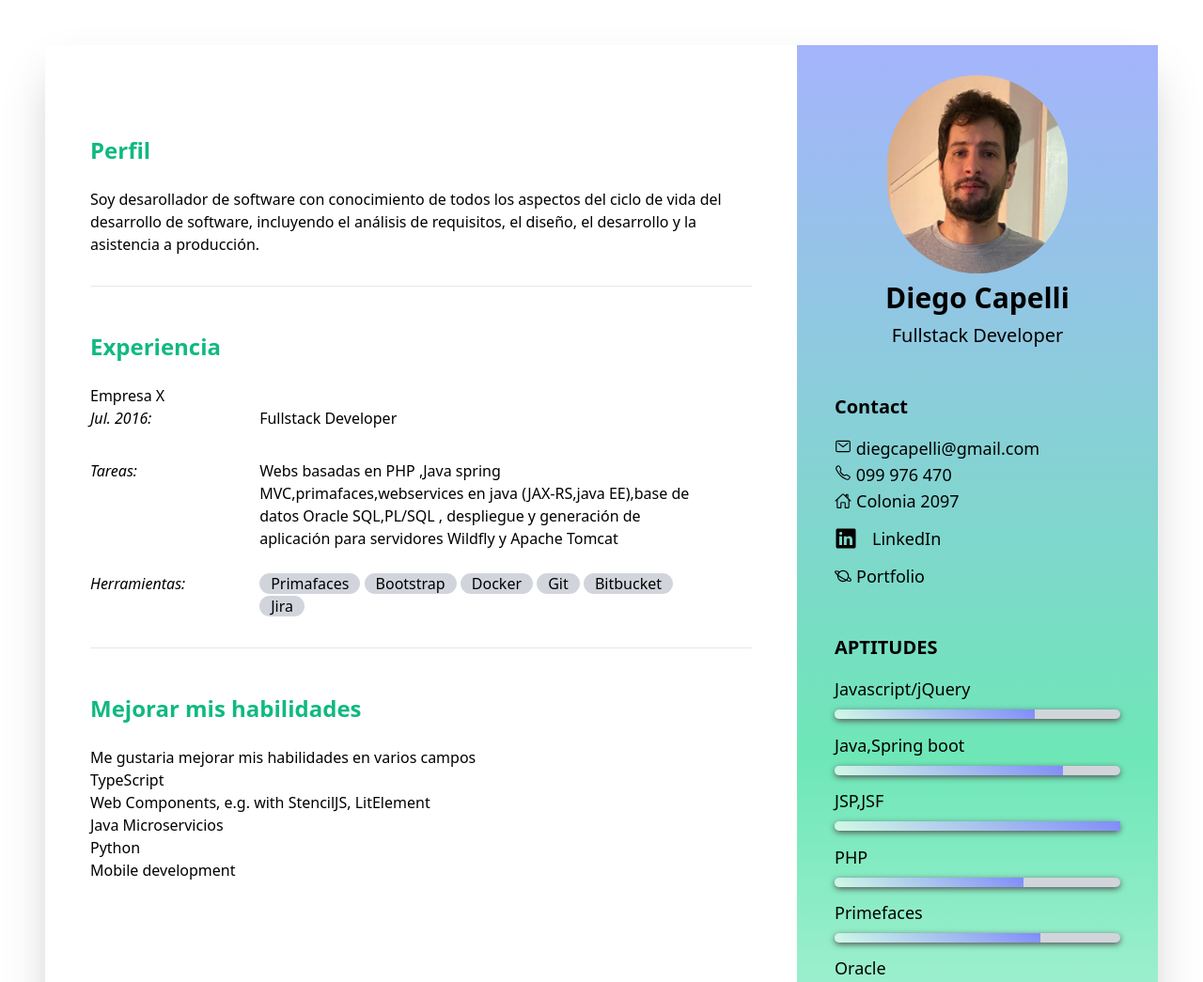
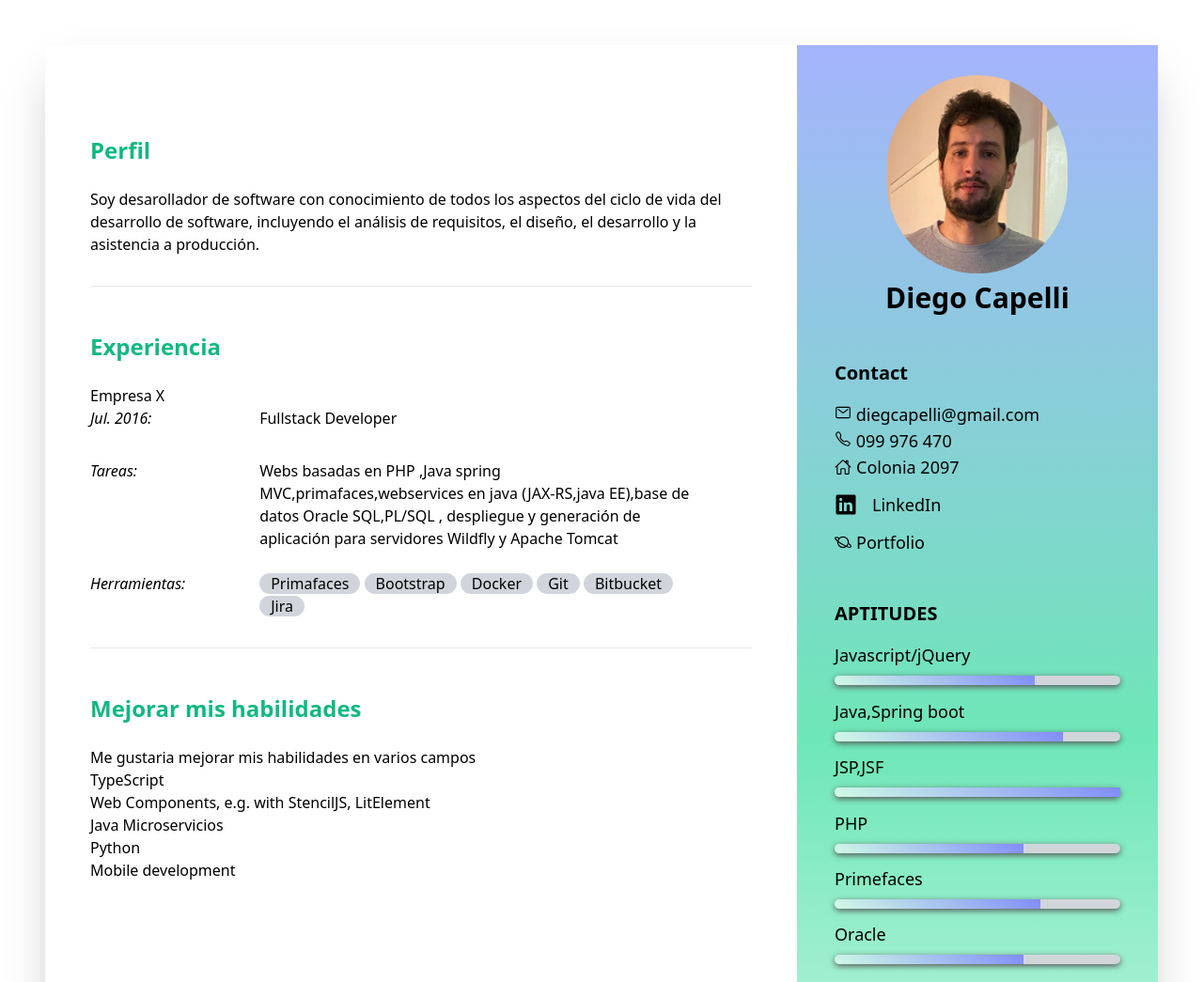
Before and after one commit to ucudal/PW_2021_Website-diegocapelli, a website: page docs/index.html in a window 1280 px wide. Shown: the top 1045 px of the page at 94% size. Drawn offline with nearby package versions, Linux system fonts and the light colour scheme.

Commit message:
mejoras sobre index.html

```diff
--- a/docs/index.html
+++ b/docs/index.html
@@ -19,7 +19,7 @@
                 <div class="px-2 mb-12">
                     <img src="foto.jpg" alt="Profile Picture" class="rounded-full w-48 mx-auto mb-2" />
                     <h1 class="text-center text-3xl font-semibold mb-2">Diego Capelli</h1>
-                    <h2 class="text-center text-xl font-light">Fullstack Developer</h2>
+
                 </div>
 
                 <div class="font-light text-lg px-2 mb-12">
```
